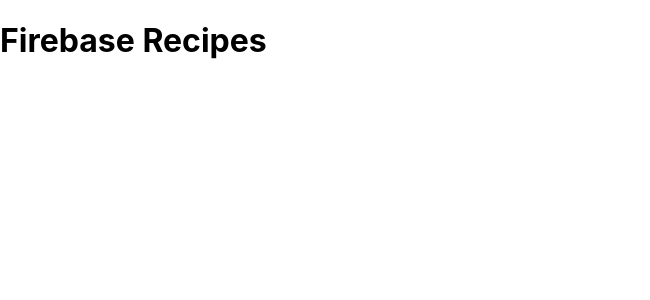
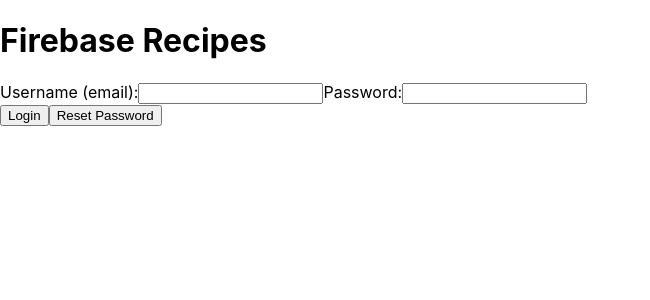
Before and after one commit to RamboSamIAm/firebase-recipes-web-app, a React (Create React App) app: page / in a window 1280 px wide. Shown: the top 300 px of the page, without its empty margins (0-650 px from the left). Built offline with nearby package versions, Linux system fonts and the light colour scheme; no server answers.

Commit message:
committing

```diff
--- a/package.json
+++ b/package.json
@@ -16,7 +16,8 @@
     "start": "react-scripts start",
     "build": "react-scripts build",
     "test": "react-scripts test",
-    "eject": "react-scripts eject"
+    "eject": "react-scripts eject",
+    "buildDeploy": "yarn build && firebase deploy --only hosting"
   },
   "eslintConfig": {
     "extends": [
--- a/src/App.js
+++ b/src/App.js
@@ -1,12 +1,23 @@
+import { useState } from "react";
+import FirebaseAuthService from "./FirebaseAuthService";
+import LoginForm from "./comps/LoginForm";
+
 import './App.css';
-// eslint-disable-next-line no-unused-vars
-import firebase from './FirebaseConfig'
+
 
 function App() {
+  const [user, setUser] = useState(null)
+  console.log(process.env.REACT_APP_API_KEY)
+
+  FirebaseAuthService.subscribeToAuthChanges(setUser)
+
+
+
   return (
     <div className="App">
       <div className='title-row'>
         <h1 className='title'>Firebase Recipes</h1>
+        <LoginForm existingUser={user} />
       </div>
     </div>
   );
--- /dev/null
+++ b/src/FirebaseAuthService.js
@@ -0,0 +1,43 @@
+import firebase from "./FirebaseConfig";
+
+const auth = firebase.auth();
+
+const registerUser = (email, password) => {
+    return auth.createUserWithEmailAndPassword(email, password);
+}
+
+const loginUser = (email, password) => {
+    return auth.signInWithEmailAndPassword(email, password);
+}
+
+const logoutUser = () => {
+    return auth.signOut();
+}
+
+const sendPasswordResetEmail = (email) => {
+    return auth.sendPasswordResetEmail(email)
+}
+
+const loginWithGoogle = () => {
+    const provider = new firebase.auth.GoogleAuthProvider;
+
+    return auth.signInWithPopup(provider)
+}
+
+const subscribeToAuthChanges = (handleAuthChange) => {
+    auth.onAuthStateChanged((user) => {
+        handleAuthChange(user)
+    })
+}
+
+
+const FirebaseAuthService = {
+    registerUser,
+    loginUser,
+    logoutUser,
+    sendPasswordResetEmail,
+    loginWithGoogle,
+    subscribeToAuthChanges
+}
+
+export default FirebaseAuthService
--- a/src/FirebaseConfig.js
+++ b/src/FirebaseConfig.js
@@ -1,12 +1,12 @@
 import firebase from "firebase";
 
 const config = {
-    apiKey: process.env.REACT_APP_API_KEY,
+    apiKey: "AIzaSyCK9J9NfVnRhDmBvqFATfLBbLE23ipF5Wg",
     authDomain: process.env.REACT_APP_AUTH_DOMAIN,
     projectId: process.env.REACT_APP_PROJECT_ID,
     storageBucket: process.env.REACT_APP_STORAGE_BUCKET,
     messagingSenderId: process.env.REACT_APP_MESSAGING_SENDER_ID,
-    appId: process.env.REACT_APP_API_KEY,
+    appId: process.env.REACT_APP_APP_ID,
     measurementId: process.env.REACT_APP_MEASUREMENT_ID
 }
 
--- /dev/null
+++ b/src/comps/LoginForm.js
@@ -0,0 +1,65 @@
+import { useState, useSyncExternalStore } from "react";
+import FirebaseAuthService from "../FirebaseAuthService";
+
+function LoginForm({ existingUser }) {
+    const [username, setUsername] = useState('')
+    const [password, setPassword] = useState('')
+
+    async function handleSubmit(event) {
+        event.preventDefault();
+
+        try {
+            await FirebaseAuthService.loginUser(username, password)
+            setUsername('')
+            setPassword('')
+        } catch (error) {
+            alert(error.message)
+        }
+    }
+
+    function handleLogout() {
+        FirebaseAuthService.logoutUser();
+    }
+
+    async function handleSendResetPasswordEmail() {
+        if (!username) {
+            alert('Missing username!');
+            return
+        }
+
+        try {
+            await FirebaseAuthService.sendPasswordResetEmail(username);
+            alert('Sent the password reset email')
+        } catch (error) {
+            alert(error.message)
+        }
+    }
+
+
+
+    return (
+        <div className="login-form-container">
+            {
+                existingUser ? <div className="row">
+                    <h3>Welcome, {existingUser.email}</h3>
+                    <button type="button" className="primary-button" onClick={handleLogout}>Logout</button>
+                </div>
+                :
+                <form onSubmit={handleSubmit} className="login-form">
+                    <label className="input-label login-label">Username (email):
+                        <input type="email" required value={username} onChange={ (e) => setUsername(e.target.value)} className="input-text"></input>
+                    </label>
+                    <label className="input-label login-label">Password:
+                        <input type="password" required value={password} onChange={ (e) => setPassword(e.target.value)} className="input-text"></input>
+                    </label>
+                    <div className="button-box">
+                        <button className="primary-button">Login</button>
+                        <button type="button" onClick={handleSendResetPasswordEmail} className="primary-button">Reset Password</button>
+                    </div>
+                </form>
+            }
+        </div>
+    )
+}
+
+export default LoginForm
```
